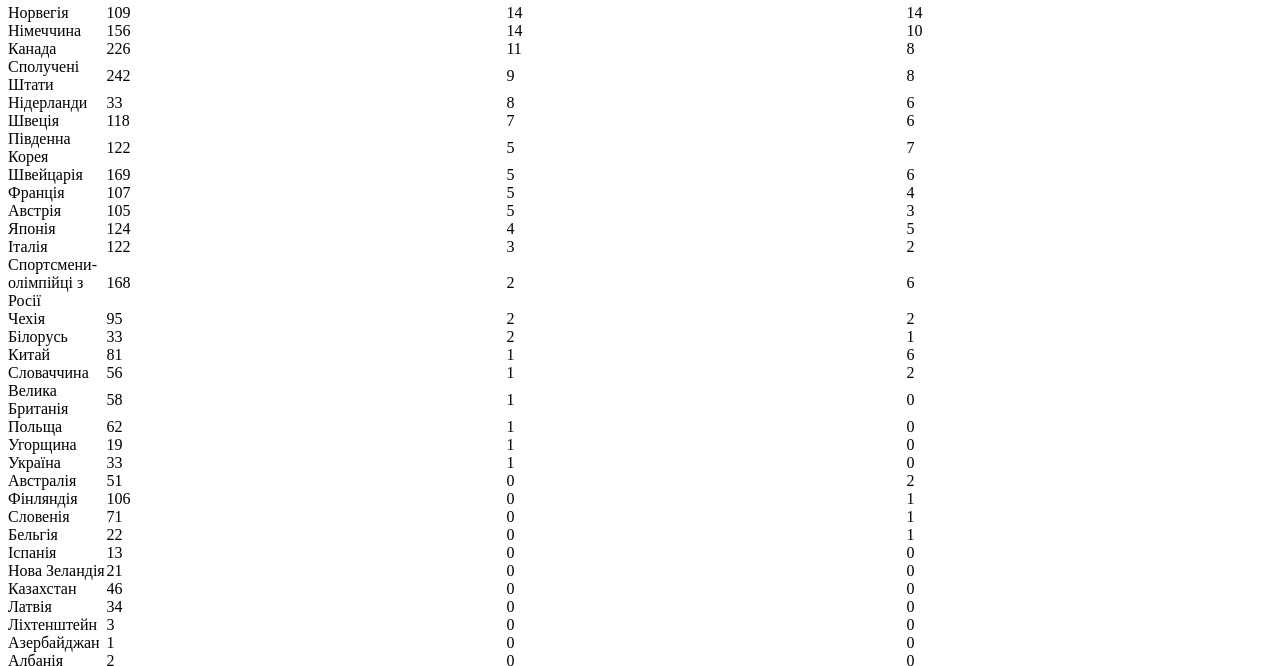
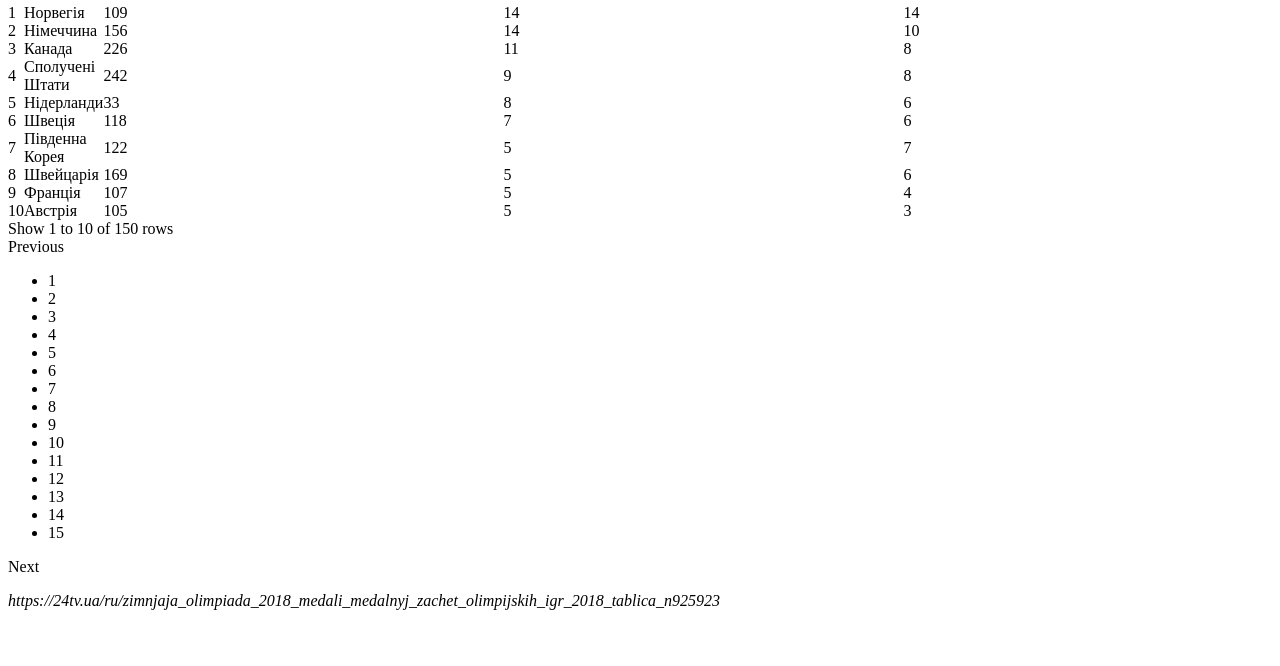
Before and after one commit to Ali-X/js-events, a website: page app/html/task6.html in a window 1280 px wide. Shown: the part 350-1016 px from the top of the page. After the commit the page ends 976 px from the top, so only its background shows below. Drawn offline with Linux system fonts and the light colour scheme; a small style sheet from the web is missing.

Commit message:
Add some modifications to pagination

```diff
--- a/app/css/style.css
+++ b/app/css/style.css
@@ -360,3 +360,7 @@ body {
 #medals-table .position::before {
   content: unset;
 }
+
+.hidden {
+  display: none;
+}
--- a/app/js/script6.js
+++ b/app/js/script6.js
@@ -1,12 +1,46 @@
 ;(function() {
+  updatePagination();
+  updateTable();
+
   let rowsPerPageElement = document.getElementsByName('rowsPerPage')[0];
-  rowsPerPageElement.oninput = updateTable;
+  rowsPerPageElement.oninput = updatePage;
   rowsPerPageElement.min = 1;
   rowsPerPageElement.max = document.querySelectorAll('tbody > tr').length;
 
   let filterCountryElement = document.getElementsByClassName('filter__input')[0];
-  filterCountryElement.oninput = updateTable;
+  filterCountryElement.oninput = updatePage;
 
+
+  function updatePage() {
+    updateTable();
+    updatePagination();
+  }
+
+  function updatePagination() {
+    let paginationList = document.getElementsByClassName('pager__list')[0];
+    paginationList.innerHTML = '';
+    document.querySelectorAll('tbody > tr').length;
+
+    let rowElements = document.querySelectorAll('tbody > tr:not(.hidden)');
+    let rowsPerPage = parseInt(document.getElementsByName('rowsPerPage')[0].value);
+
+    for (let i = 0; i < rowElements.length; i += rowsPerPage) {
+      let paginationItem = document.createElement('li');
+      paginationItem.setAttribute('class', 'pager__list-item');
+      let paginationLink = document.createElement('a');
+      paginationLink.setAttribute('class', 'pager__page');
+
+      if (i === 0) {
+        paginationLink.classList.add('pager__page--current');
+      }
+
+      paginationLink.setAttribute('href', '#');
+      paginationLink.innerText = i / rowsPerPage + 1;
+      paginationItem.appendChild(paginationLink);
+
+      paginationList.appendChild(paginationItem);
+    }
+  }
 
   function updateTable() {
     let rowElements = document.querySelectorAll('tbody > tr');
@@ -14,26 +48,33 @@
     let rowsPerPage = parseInt(document.getElementsByName('rowsPerPage')[0].value);
     let filterCountry = document.getElementsByClassName('filter__input')[0].value;
 
-    let selectedPage = document.getElementsByClassName('pager__page--current')[0].textContent;
+    let selectedPage = document.getElementsByClassName('pager__page--current')[0].textContent - 1;
     let pageInfoElement = document.getElementsByClassName('pager__info')[0];
 
     rowElements.forEach(function(elem, num) {
       if (!(elem.getElementsByClassName('country')[0].textContent.startsWith(filterCountry))) {
-        elem.style.display = 'none';
+        elem.classList.add('hidden');
       } else {
-        elem.style.display = 'table-row';
+        elem.classList.remove('hidden');
       }
     });
 
+    rowElements = document.querySelectorAll('tbody > tr:not(.hidden)');
+
+    let resultNum = selectedPage * rowsPerPage + rowsPerPage;
+
     rowElements.forEach(function(elem, num) {
-      if (!(num >= (selectedPage * rowsPerPage) && num < (selectedPage * rowsPerPage + rowsPerPage))) {
-        elem.style.display = 'none';
+      if (resultNum > rowElements.length) {
+        resultNum = rowElements.length;
+      }
+      if (!(num >= (selectedPage * rowsPerPage) && num < resultNum)) {
+        elem.classList.add('hidden');
       } else {
-        elem.style.display = 'table-row';
-        elem.getElementsByClassName('position')[0].textContent = num;
+        elem.classList.remove('hidden');
+        elem.getElementsByClassName('position')[0].textContent = (num + 1);
       }
     });
 
-    pageInfoElement.textContent = 'Show ' + selectedPage * rowsPerPage + ' to ' + (selectedPage * rowsPerPage + rowsPerPage) + ' of ' + rowElements.length + ' rows';
+    pageInfoElement.textContent = 'Show ' + (selectedPage * rowsPerPage + 1) + ' to ' + resultNum + ' of ' + rowElements.length + ' rows';
   }
 })();
--- a/src/css/style.css
+++ b/src/css/style.css
@@ -360,3 +360,7 @@ body {
 #medals-table .position::before {
   content: unset;
 }
+
+.hidden {
+  display: none;
+}
--- a/src/sass/_olympic.scss
+++ b/src/sass/_olympic.scss
@@ -3,3 +3,7 @@
     content: unset;
   }
 }
+
+.hidden {
+  display: none;
+}
```
Also changed, not shown: src/js/script6.js (+51 -10 lines).
